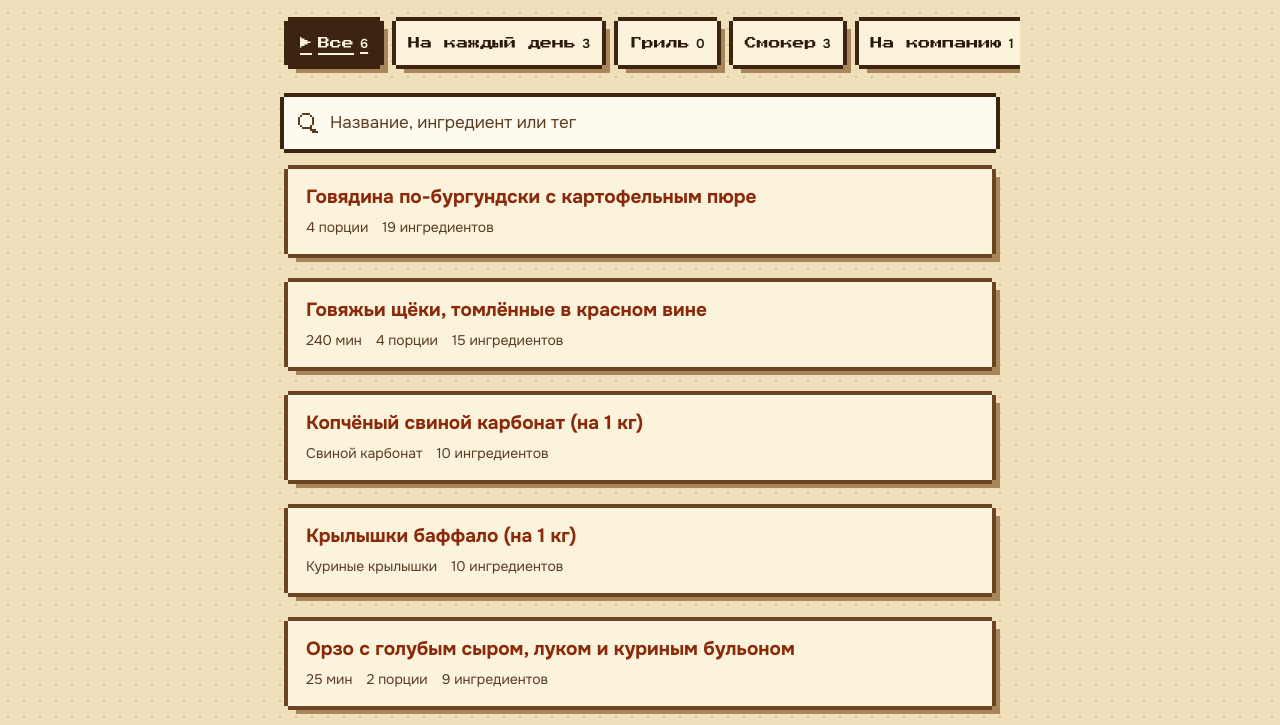
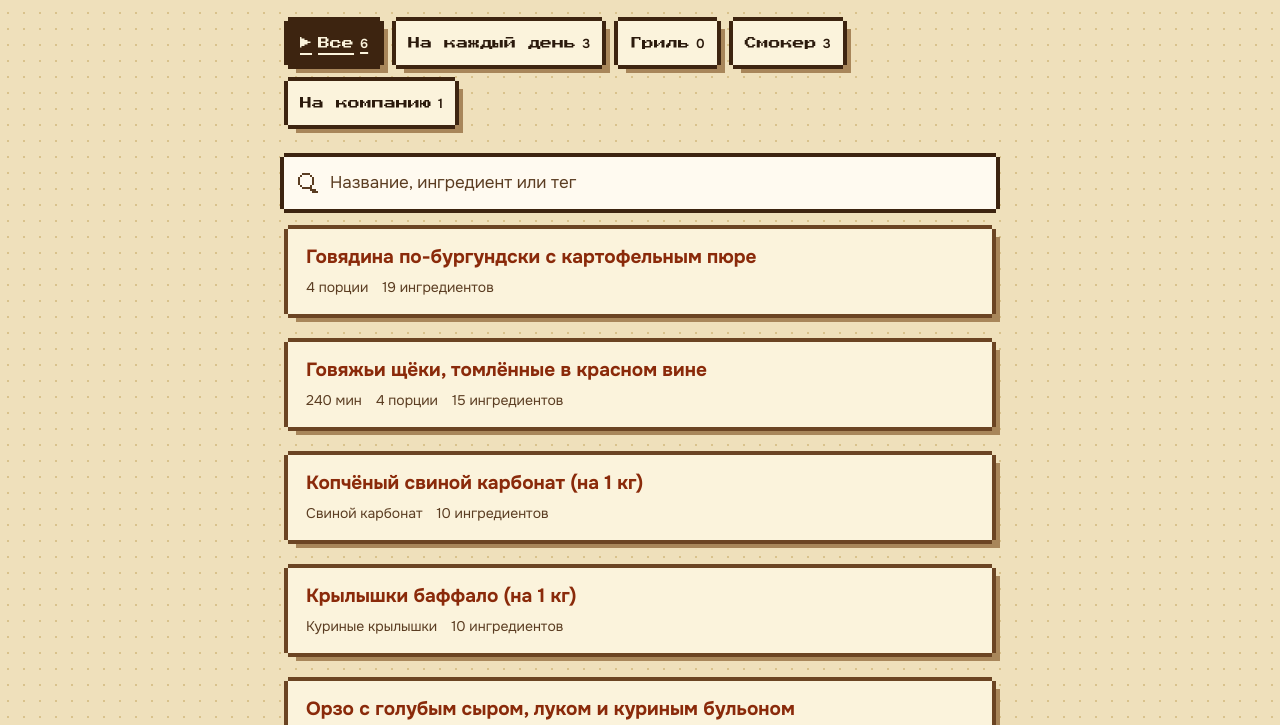
Before and after one commit to buhteevevgen-ui/recipes-service, a plain HTML site: page index.html in a window 1280 px wide. Shown: the part 75-800 px from the top of the page. Drawn offline with Linux system fonts and the light colour scheme.

Commit message:
T-13: фокус не прячется под закреплённым поиском и за краем полосы разделов
- html:has(.search) { scroll-padding-top: 80px } и html { scroll-padding-bottom: 12px }:
  при Tab/Shift+Tab карточка и рамка фокуса не уходят под полосу поиска и за нижний край.
- .search: нижний отступ 16 -> 8 px, у .list margin-top 8 px (положение карточек прежнее,
  верх рамки фокуса первой карточки больше не перекрывается).
- .sections: scroll-padding-inline 24px; theme.js докручивает полосу к чипу в фокусе.
- При ширине от 700 px разделы переносятся, а не обрезаются у правого края.

Проверка: основной сценарий T-13 388/388; 726 остановок Tab/Shift+Tab на списке
и в разделах, 3 темы, 390 и 1280, без перекрытий; зум 200% (chrome.tabs.setZoom) без перекрытий.

Co-authored-by: Perplexity <noreply@perplexity.ai>

```diff
--- a/style.css
+++ b/style.css
@@ -303,6 +303,7 @@ code {
 .sections {
   display: flex; gap: 8px; overflow-x: auto; scrollbar-width: none;
   margin: 0 -20px 4px; padding: 8px 24px 16px;
+  scroll-padding-inline: 24px;
 }
 .sections::-webkit-scrollbar { display: none; }
 .section {
@@ -352,7 +353,7 @@ code {
   top: 0;
   z-index: 2;
   background: var(--bg);
-  padding: 8px var(--px) 16px;
+  padding: 8px var(--px);
 }
 .search input {
   display: block;
@@ -379,7 +380,13 @@ code {
 }
 
 /* Список */
-.list { list-style: none; padding: 0 var(--px); margin: 0; display: grid; gap: 20px; }
+.list { list-style: none; padding: 0 var(--px); margin: 8px 0 0; display: grid; gap: 20px; }
+/* Рамка фокуса (8 px) не уходит под нижний край; закреплённый поиск (8 + 52 + 8 = 68 px)
+   не закрывает элемент в фокусе: 68 + 8 рамка + 4 запас */
+html { scroll-padding-bottom: 12px; }
+html:has(.search) { scroll-padding-top: 80px; }
+/* На широком экране разделы переносятся, а не уходят за край */
+@media (min-width: 700px) { .sections { flex-wrap: wrap; } }
 .item a {
   display: block;
   margin: var(--px);
--- a/theme.js
+++ b/theme.js
@@ -41,5 +41,13 @@
       apply(name);
       save(name);
     });
+    // Полоса разделов прокручивается по горизонтали; браузер не докручивает
+    // частично видимый чип, получивший фокус, — докручиваем сами (с учётом scroll-padding-inline).
+    document.addEventListener('focusin', function (ev) {
+      var t = ev.target;
+      if (t && t.closest && t.closest('.sections') && t.scrollIntoView) {
+        t.scrollIntoView({ block: 'nearest', inline: 'nearest' });
+      }
+    });
   });
 })();
```
